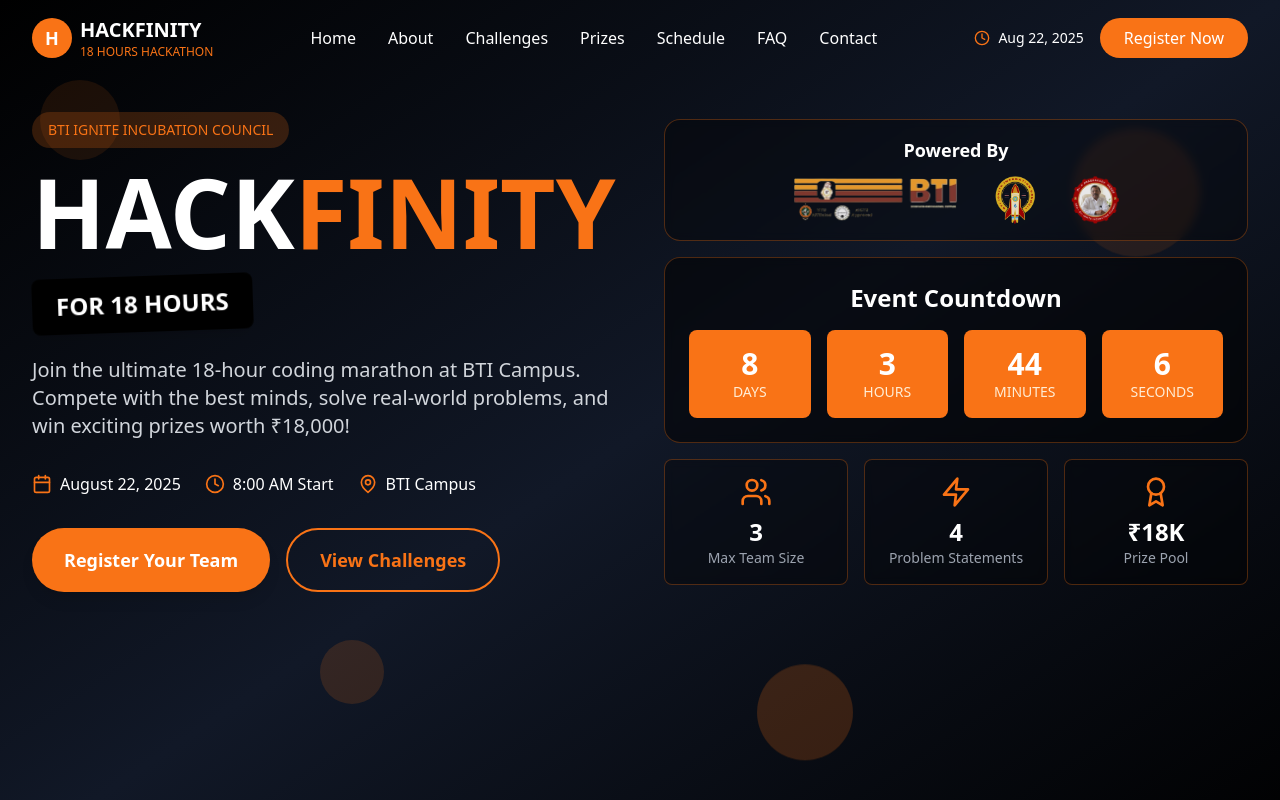
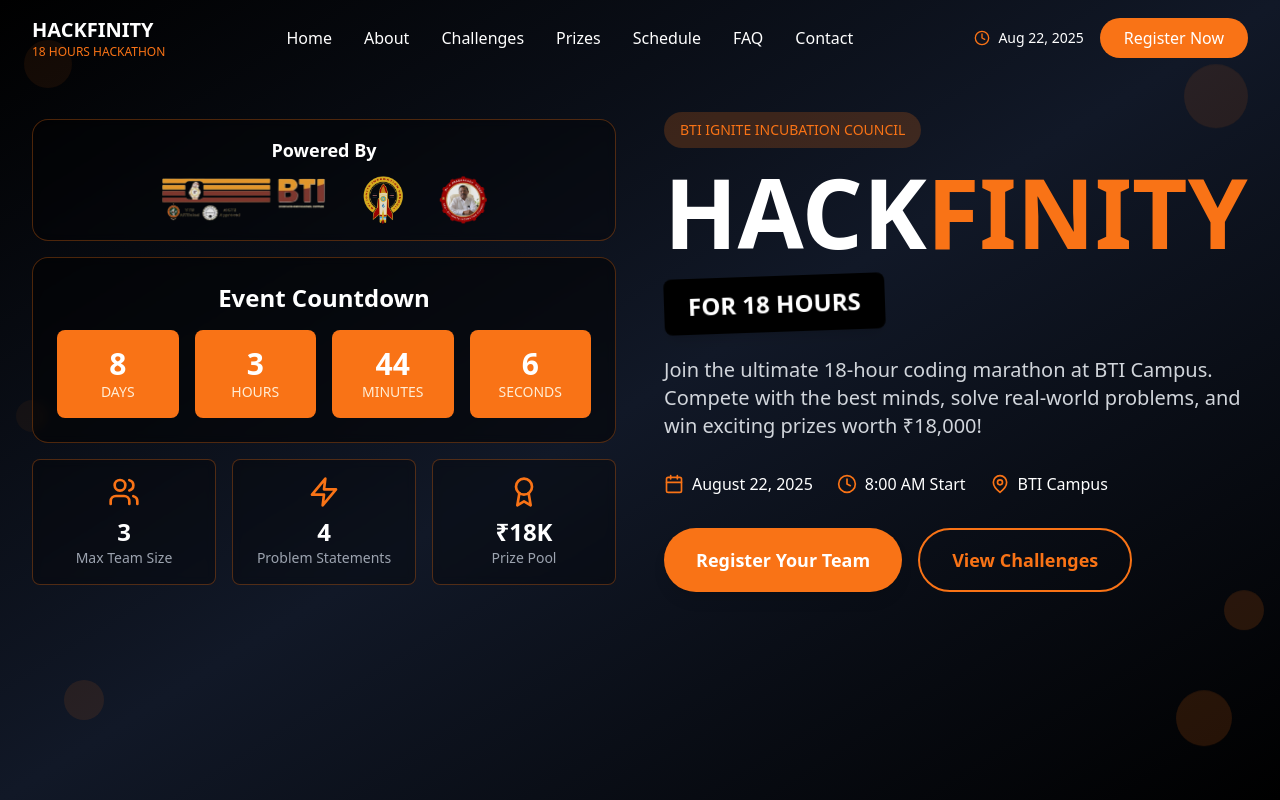
Before and after one commit to likhithkumarj/hackfinity, a React (Vite) app: page / in a window 1280 px wide. Shown: the top 800 px of the page. Built offline with nearby package versions, Linux system fonts and the light colour scheme.

Commit message:
Hero Section Remodified

```diff
--- a/src/components/Header.tsx
+++ b/src/components/Header.tsx
@@ -30,10 +30,7 @@
     }`}>
       <div className="max-w-7xl mx-auto px-4 sm:px-6 lg:px-8">
         <div className="flex justify-between items-center py-4">
-          <div className="flex items-center space-x-2">
-            <div className="w-10 h-10 bg-orange-500 rounded-full flex items-center justify-center">
-              <span className="text-white font-bold text-lg">H</span>
-            </div>
+          <div className="flex items-center">
             <div>
               <h1 className="text-white font-bold text-xl">HACKFINITY</h1>
               <p className="text-orange-500 text-xs">18 HOURS HACKATHON</p>
--- a/src/components/Hero.tsx
+++ b/src/components/Hero.tsx
@@ -35,16 +35,18 @@
   return (
     <section id="home" className="min-h-screen bg-gradient-to-br from-black via-gray-900 to-black relative overflow-hidden py-16 sm:py-20">
       {/* Animated Background Elements */}
-      <div className="absolute inset-0">
-        <div className="absolute top-20 left-4 sm:left-10 w-12 h-12 sm:w-20 sm:h-20 bg-orange-500/20 rounded-full animate-pulse"></div>
-        <div className="absolute top-32 sm:top-40 right-4 sm:right-20 w-20 h-20 sm:w-32 sm:h-32 bg-orange-500/10 rounded-full animate-bounce"></div>
-        <div className="absolute bottom-32 sm:bottom-40 left-1/4 w-12 h-12 sm:w-16 sm:h-16 bg-orange-500/30 rounded-full animate-pulse"></div>
-        <div className="absolute bottom-16 sm:bottom-20 right-1/3 w-16 h-16 sm:w-24 sm:h-24 bg-orange-500/20 rounded-full animate-bounce"></div>
+      <div className="absolute inset-0 pointer-events-none">
+        <div className="absolute top-10 left-2 sm:left-6 w-8 h-8 sm:w-12 sm:h-12 bg-orange-500/15 rounded-full animate-pulse"></div>
+        <div className="absolute top-20 right-2 sm:right-8 w-10 h-10 sm:w-16 sm:h-16 bg-orange-500/10 rounded-full animate-bounce"></div>
+        <div className="absolute bottom-20 left-8 sm:left-16 w-6 h-6 sm:w-10 sm:h-10 bg-orange-500/20 rounded-full animate-pulse"></div>
+        <div className="absolute bottom-10 right-6 sm:right-12 w-8 h-8 sm:w-14 sm:h-14 bg-orange-500/15 rounded-full animate-bounce"></div>
+        <div className="absolute top-1/2 left-1 sm:left-4 w-4 h-4 sm:w-8 sm:h-8 bg-orange-500/10 rounded-full animate-pulse"></div>
+        <div className="absolute top-3/4 right-1 sm:right-4 w-6 h-6 sm:w-10 sm:h-10 bg-orange-500/15 rounded-full animate-bounce"></div>
       </div>
 
-      <div className="max-w-7xl mx-auto px-4 sm:px-6 lg:px-8 pt-16 sm:pt-8 pb-16 sm:pb-48">
+      <div className="max-w-7xl mx-auto px-4 sm:px-6 lg:px-8 pt-16 sm:pt-8 pb-8 sm:pb-16">
         <div className="grid lg:grid-cols-2 gap-8 lg:gap-12 items-start lg:items-center">
-          <div className="text-center lg:text-left order-2 lg:order-1">
+          <div className="text-center lg:text-left order-2 lg:order-2">
             <div className="mb-6">
               <div className="inline-block bg-orange-500/20 text-orange-500 px-3 py-2 sm:px-4 sm:py-2 rounded-full text-xs sm:text-sm font-medium mb-4">
                 BTI IGNITE INCUBATION COUNCIL
@@ -93,7 +95,7 @@
             </div>
           </div>
 
-          <div className="space-y-4 order-1 lg:order-2">
+          <div className="space-y-4 order-1 lg:order-1">
             {/* Sponsor Logos */}
             <div className="bg-black/30 backdrop-blur-sm border border-orange-500/30 rounded-2xl p-4">
               <h3 className="text-base sm:text-lg font-semibold text-white mb-3 text-center">Powered By</h3>
```
